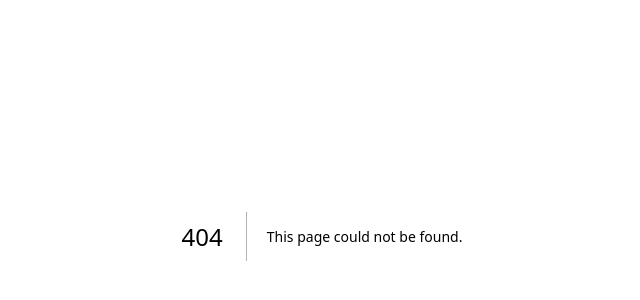
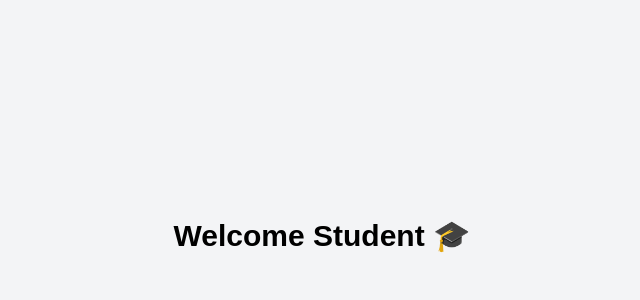
Before and after one commit to restuanggia-del/profesionalPrivate, a Next.js app in the folder profesionalprivate-frontend/: page /student in a window 1280 px wide. Before the commit this address had no page. Shown: the part 164-464 px from the top of the page, without its empty margins (318-958 px from the left). Built offline with nearby package versions, Linux system fonts and the light colour scheme.

Commit message:
membuat halaman student page.tsx

```diff
--- /dev/null
+++ b/profesionalprivate-frontend/app/student/page.tsx
@@ -0,0 +1,11 @@
+'use client'
+
+export default function StudentPage() {
+  return (
+    <div className="min-h-screen flex items-center justify-center bg-gray-100">
+      <h1 className="text-3xl font-bold text-black">
+        Welcome Student 🎓
+      </h1>
+    </div>
+  )
+}
```
